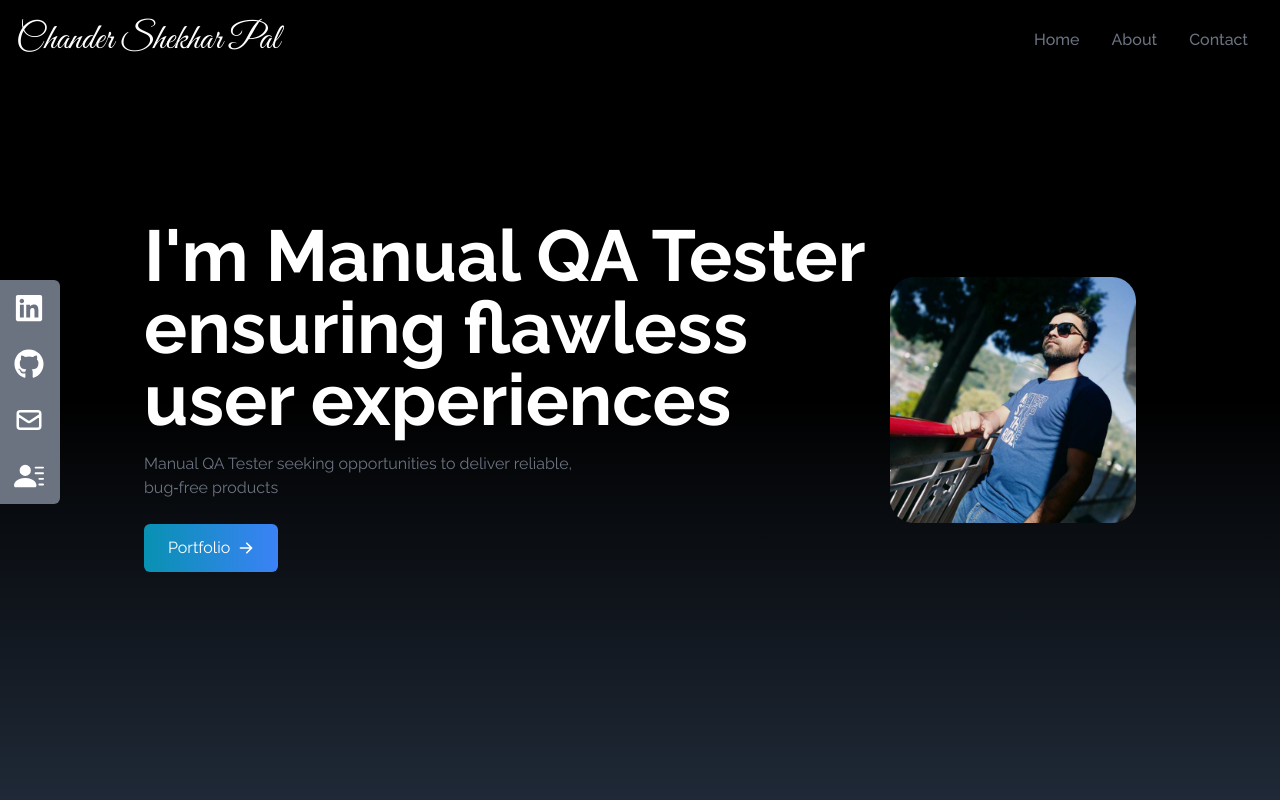
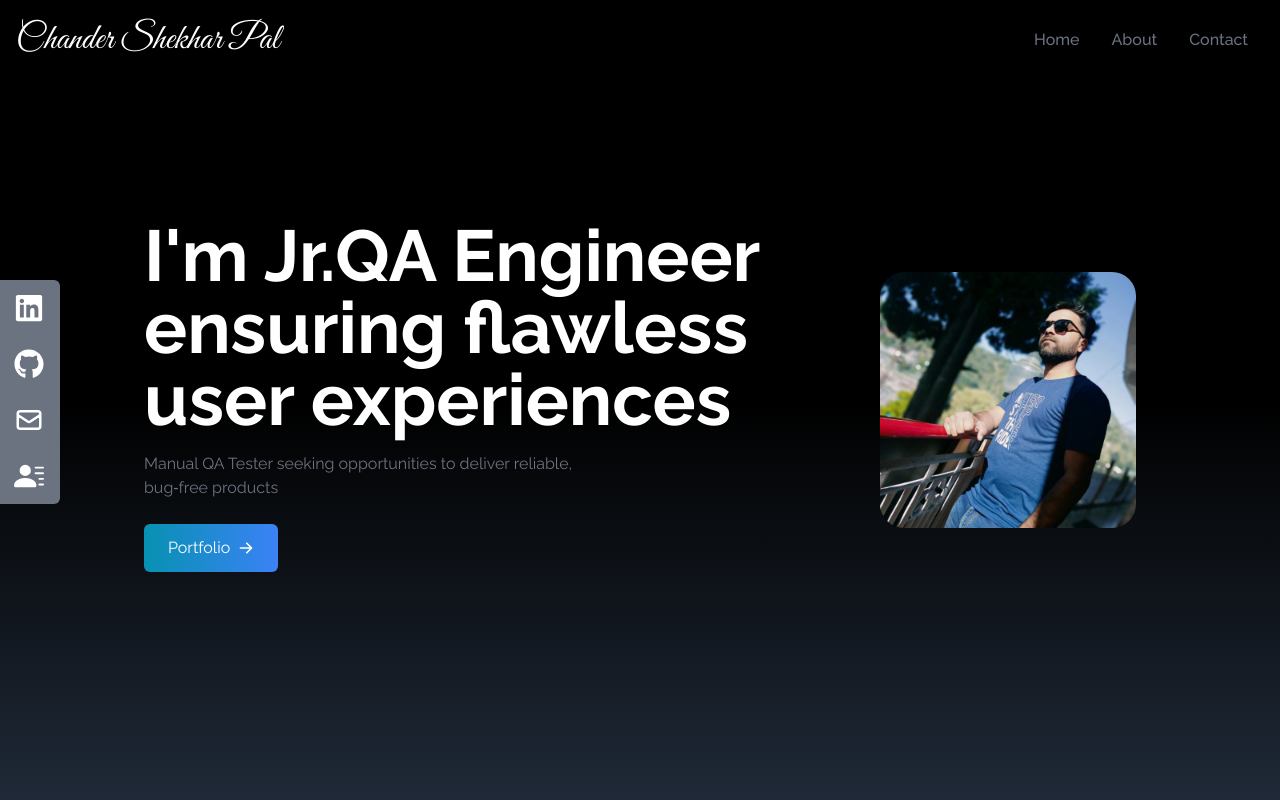
Before and after one commit to cspal12/portfolio, a React (Create React App) app: page / in a window 1280 px wide. Shown: the top 800 px of the page. Built offline with nearby package versions, Linux system fonts and the light colour scheme.

Commit message:
Update Home.jsx

```diff
--- a/src/Component/Home.jsx
+++ b/src/Component/Home.jsx
@@ -16,7 +16,7 @@ const Home = () => {
       >
         <div className="flex flex-col justify-center h-full">
           <h2 className="text-4xl sm:text-7xl font-bold text-white">
-            I'm Manual QA Tester ensuring flawless user experiences
+            I'm Jr.QA Engineer ensuring flawless user experiences
           </h2>
           <p className="text-gray-500 py-4 max-w-md">
           Manual QA Tester seeking opportunities to deliver reliable, bug‑free products
```
